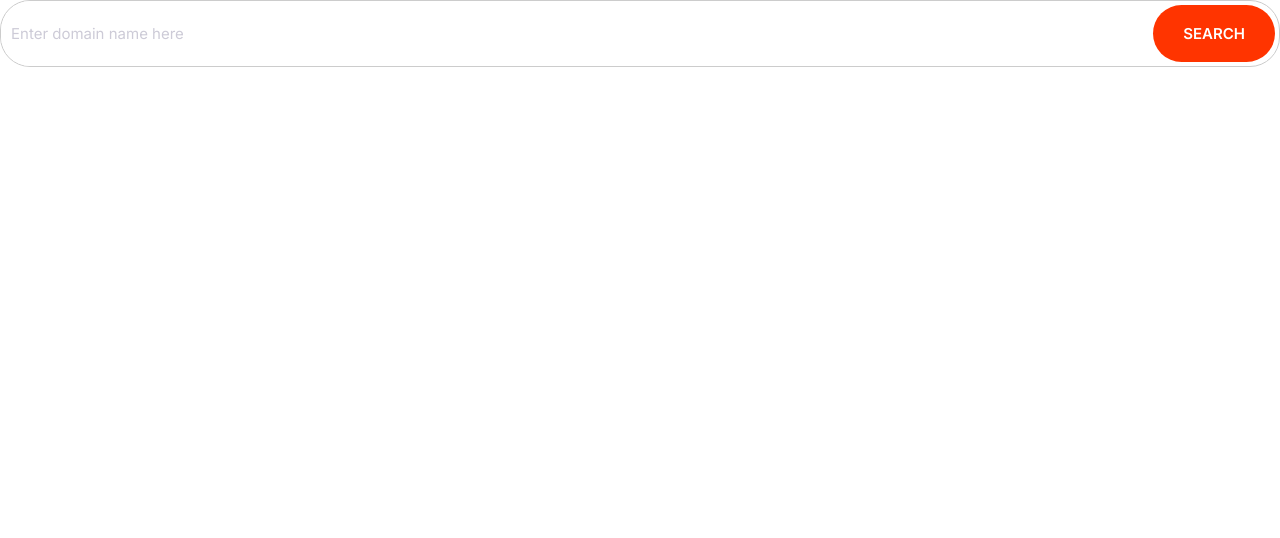
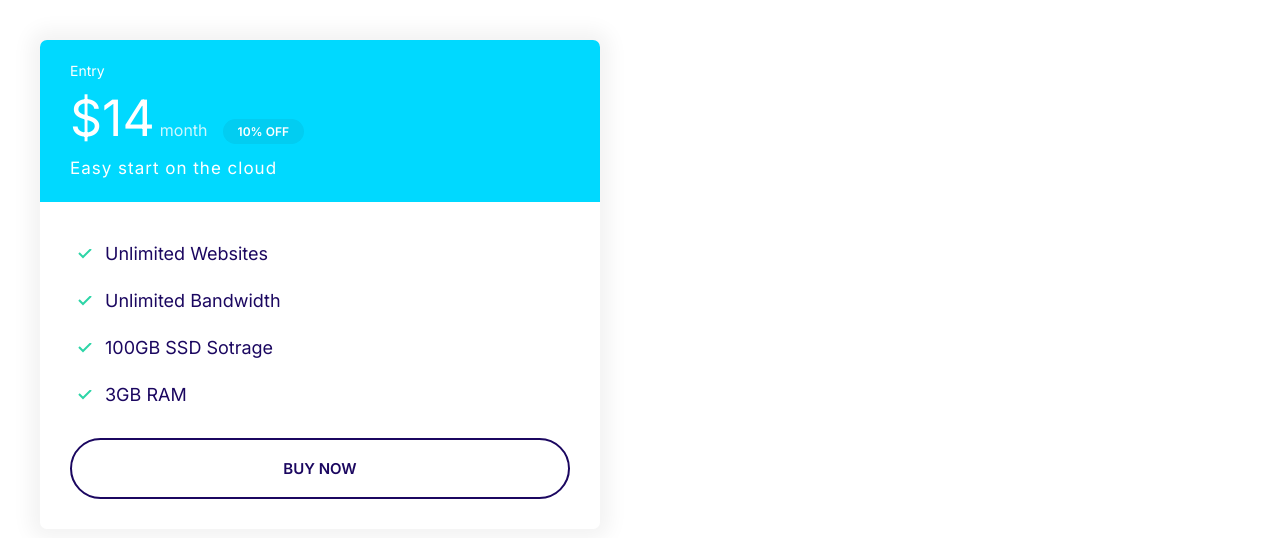
Before and after one commit to Reimi-S/moshfy-test, a plain HTML site: page project.html in a window 1280 px wide. Drawn offline with Linux system fonts and the light colour scheme.

Commit message:
Build the plans

```diff
--- a/css/project1.css
+++ b/css/project1.css
@@ -113,6 +113,7 @@ a {
 
 .badge--small {
   font-size: 1.6rem;
+  padding: 0.5rem 1.5rem;
 }
 
 @media screen and (min-width: 1024px) {
@@ -270,3 +271,77 @@ a {
     font-size: 1.5rem;
   }
 }
+
+/* Cards */
+.card {
+  border-radius: 7px;
+  box-shadow: 0 0 20px 10px #f3f3f3;
+  overflow: hidden;
+}
+
+.card__header,
+.card__body {
+  padding: 2rem 3rem;
+}
+
+.card--primary .card__header {
+  background: var(--color-primary);
+  color: #fff;
+}
+
+.card--secondary .card__header {
+  background: var(--color-secondary);
+  color: #fff;
+}
+
+.card--secondary .badge--secondary {
+  background: #02cdf1;
+}
+
+/* Plans */
+.plan__name {
+  color: #fff;
+  margin: 0;
+  font-weight: 500;
+  font-size: 2.4rem;
+}
+
+.plan__price {
+  font-size: 6rem;
+}
+
+.plan__billing-cycle {
+  font-size: 2.4rem;
+  font-weight: 300;
+  opacity: 0.8;
+  margin-right: 1rem;
+}
+
+.plan__description {
+  font-size: 2rem;
+  font-weight: 300;
+  letter-spacing: 1px;
+  display: block;
+}
+
+.plan .list__item {
+  margin-bottom: 2rem;
+}
+
+@media screen and (min-width: 1024px) {
+  .plan__name {
+    font-size: 1.4rem;
+  }
+
+  .plan__price {
+    font-size: 5rem;
+  }
+
+  .plan__billing-cycle {
+    font-size: 1.6rem;
+  }
+
+  .plan__description {
+    font-size: 1.7rem;
+  }
+}
--- a/project.html
+++ b/project.html
@@ -14,9 +14,27 @@
     <link rel="stylesheet" href="css/normalize.css" />
   </head>
   <body>
-    <div class="input-group">
-      <input type="text" class="input" placeholder="Enter domain name here" />
-      <button class="btn btn--accent">Search</button>
+    <div style="width: 50%; padding: 4rem">
+      <div class="plan">
+        <div class="card card--secondary">
+          <header class="card__header">
+            <h3 class="plan__name">Entry</h3>
+            <span class="plan__price">$14</span>
+            <span class="plan__billing-cycle">month</span>
+            <span class="badge badge--secondary badge--small">10% OFF</span>
+            <span class="plan__description">Easy start on the cloud</span>
+          </header>
+          <div class="card__body">
+            <ul class="list list--tick">
+              <li class="list__item">Unlimited Websites</li>
+              <li class="list__item">Unlimited Bandwidth</li>
+              <li class="list__item">100GB SSD Sotrage</li>
+              <li class="list__item">3GB RAM</li>
+            </ul>
+            <button class="btn btn--outline btn--block">Buy Now</button>
+          </div>
+        </div>
+      </div>
     </div>
   </body>
 </html>
```
Also changed, not shown: components/card.html (added, +9 -0 lines).
